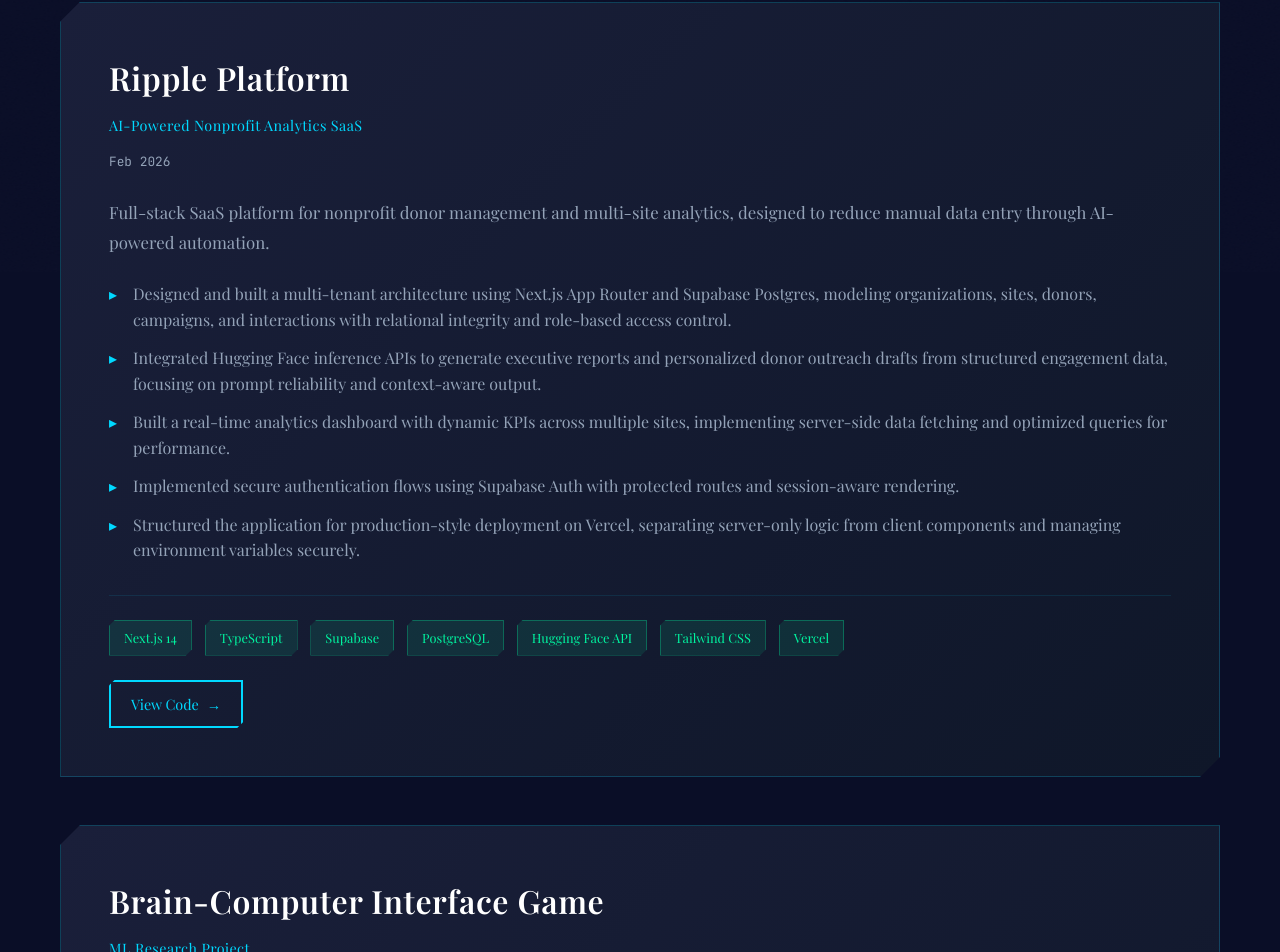
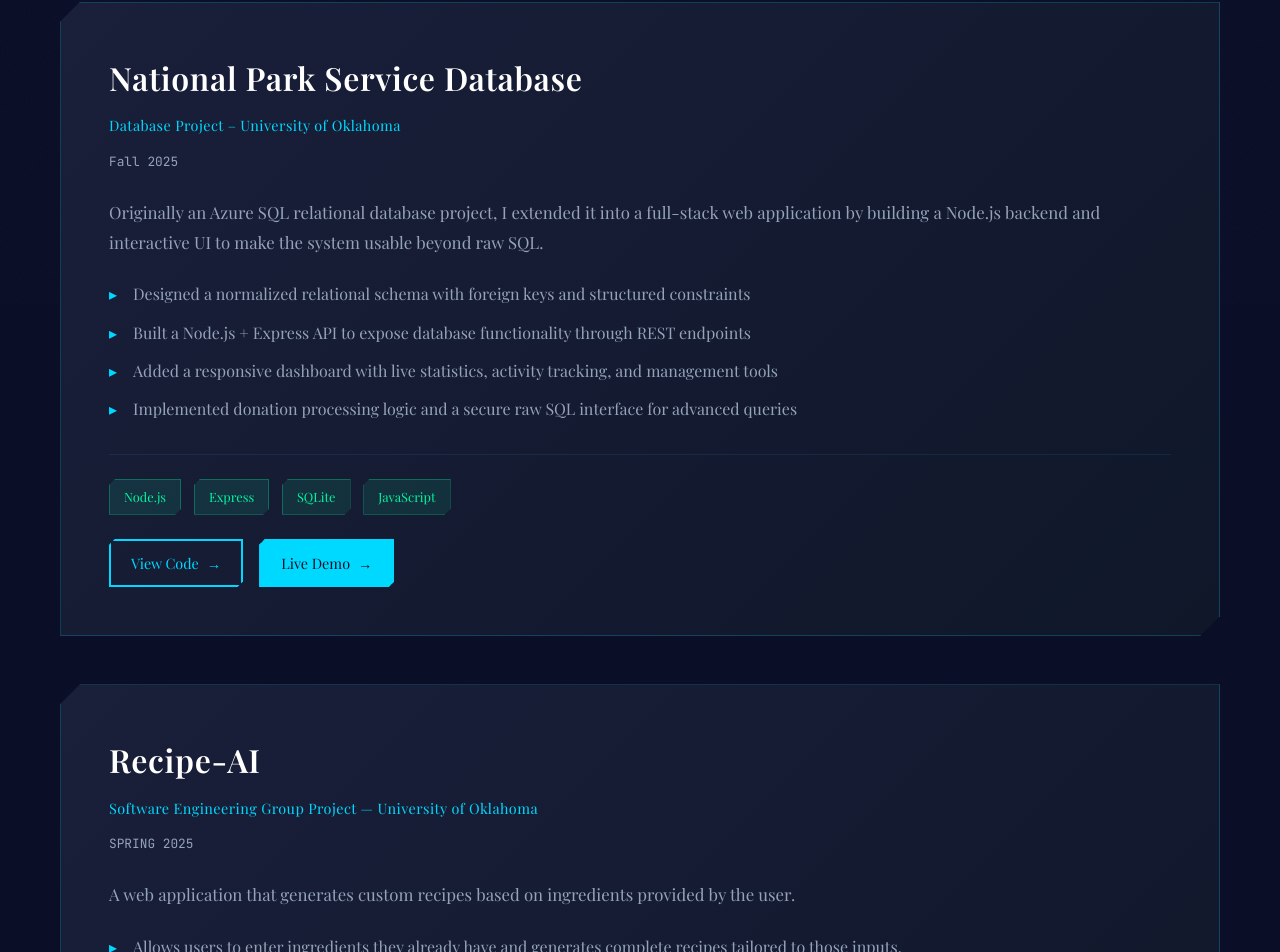
Before and after one commit to Jimmy2026/modern-portfolio-template, a React (Create React App) app: page /projects in a window 1280 px wide. Shown: the part 1056-2008 px from the top of the page. Built offline with nearby package versions, Linux system fonts and the light colour scheme; the HTML template or start-up script is replaced by a standard one; a web font is replaced by a local one.

Commit message:
Added DBMS fall 2025 project

```diff
--- a/src/pages/Projects.js
+++ b/src/pages/Projects.js
@@ -23,23 +23,56 @@
     },
     {
       id: 2,
+      title: "National Park Service Database",
+      subtitle: "Database  Project – University of Oklahoma",
+      period: "Fall 2025",
+      description:  "Originally an Azure SQL relational database project, I extended it into a full-stack web application by building a Node.js backend and interactive UI to make the system usable beyond raw SQL.",
+      points: [
+        "Designed a normalized relational schema with foreign keys and structured constraints",
+        "Built a Node.js + Express API to expose database functionality through REST endpoints",
+        "Added a responsive dashboard with live statistics, activity tracking, and management tools",
+        "Implemented donation processing logic and a secure raw SQL interface for advanced queries"
+      ],
+      tech: ["Node.js", "Express", "SQLite", "JavaScript"],
+      github: "https://github.com/Jimmy2026/NationalParkDB",
+      demo: "https://nationalparkdb.onrender.com",
+    },
+    {
+      id: 3,
+      title: 'Recipe-AI',
+      subtitle: 'Software Engineering Group Project — University of Oklahoma',
+      period: 'SPRING 2025',
+      description: 'A web application that generates custom recipes based on ingredients provided by the user.',
+      points: [
+          'Allows users to enter ingredients they already have and generates complete recipes tailored to those inputs.',
+          'Provides step-by-step cooking instructions along with ingredient measurements and preparation details.',
+          'Suggests meal ideas to help reduce food waste and make cooking more accessible.',
+          'Delivers real-time results through AI integration, allowing users to quickly explore different recipe options.',
+          'Built with a responsive interface so it works smoothly across desktop and mobile devices.'
+      ],
+      tech: ['React', 'Node.js + Express', 'MongoDB', 'Mongoose', 'Python (TensorFlow)', 'NLP', 'Axios', 'Docker'],
+      github: '', // private repository
+      demo: 'https://drive.google.com/file/d/1QjINrjBmTg_gTimpyZ74RWT-tMJG2auS/view?usp=sharing'
+    },
+    {
+      id: 4,
       title: 'Ripple Platform',
       subtitle: 'AI-Powered Nonprofit Analytics SaaS',
       period: 'Feb 2026',
       description: 'Full-stack SaaS platform for nonprofit donor management and multi-site analytics, designed to reduce manual data entry through AI-powered automation.',
       points: [
-          'Designed and built a multi-tenant architecture using Next.js App Router and Supabase Postgres, modeling organizations, sites, donors, campaigns, and interactions with relational integrity and role-based access control.',
-          'Integrated Hugging Face inference APIs to generate executive reports and personalized donor outreach drafts from structured engagement data, focusing on prompt reliability and context-aware output.',
-          'Built a real-time analytics dashboard with dynamic KPIs across multiple sites, implementing server-side data fetching and optimized queries for performance.',
-          'Implemented secure authentication flows using Supabase Auth with protected routes and session-aware rendering.',
-          'Structured the application for production-style deployment on Vercel, separating server-only logic from client components and managing environment variables securely.',
+          'Built a multi-tenant system with Next.js and Supabase to manage organizations, sites, donors, and campaigns with proper role-based permissions.',
+          'Connected Hugging Face APIs to generate executive summaries and donor outreach drafts from engagement data.',
+          'Developed a real-time dashboard showing key metrics across sites, optimizing database queries for faster load times.',
+          'Implemented authentication and protected routes using Supabase Auth.',
+          'Deployed the application to Vercel with a clean separation between server and client logic.',
       ],
       tech: ['Next.js 14', 'TypeScript', 'Supabase', 'PostgreSQL', 'Hugging Face API', 'Tailwind CSS', 'Vercel'],
       github: 'https://github.com/Jimmy2026/ripple-platform',
       demo: '', // add if deployed
     },
     {
-      id: 3,
+      id: 5,
       title: 'Brain-Computer Interface Game',
       subtitle: 'ML Research Project',
       period: 'AUG–DEC 2024',
@@ -51,7 +84,7 @@
           'Worked with neuroscientists, engineers, and designers to make the system actually usable. We ran studies with 15+ participants to test how well it worked and where we needed to improve.',
           'Wrote up our findings for research reports, focusing on what we learned about reducing calibration time and making the system work consistently across multiple sessions—two big problems in BCI research.',
           'Built the software components using Python with libraries like NumPy for data processing, SciPy for signal analysis, and TensorFlow for the machine learning models. Focused heavily on optimization to keep latency low, which is critical for real-time brain-computer interfaces.',
-],
+  ],
       tech: ['Python', 'ML', 'Signal Processing', 'PsychoPy', 'TensorFlow'],
       github: '', // Add GitHub link if public
       demo: '',   // Add demo link if available
```
Also changed, not shown: 1 other file (tests, documents, lock files or other folders).
